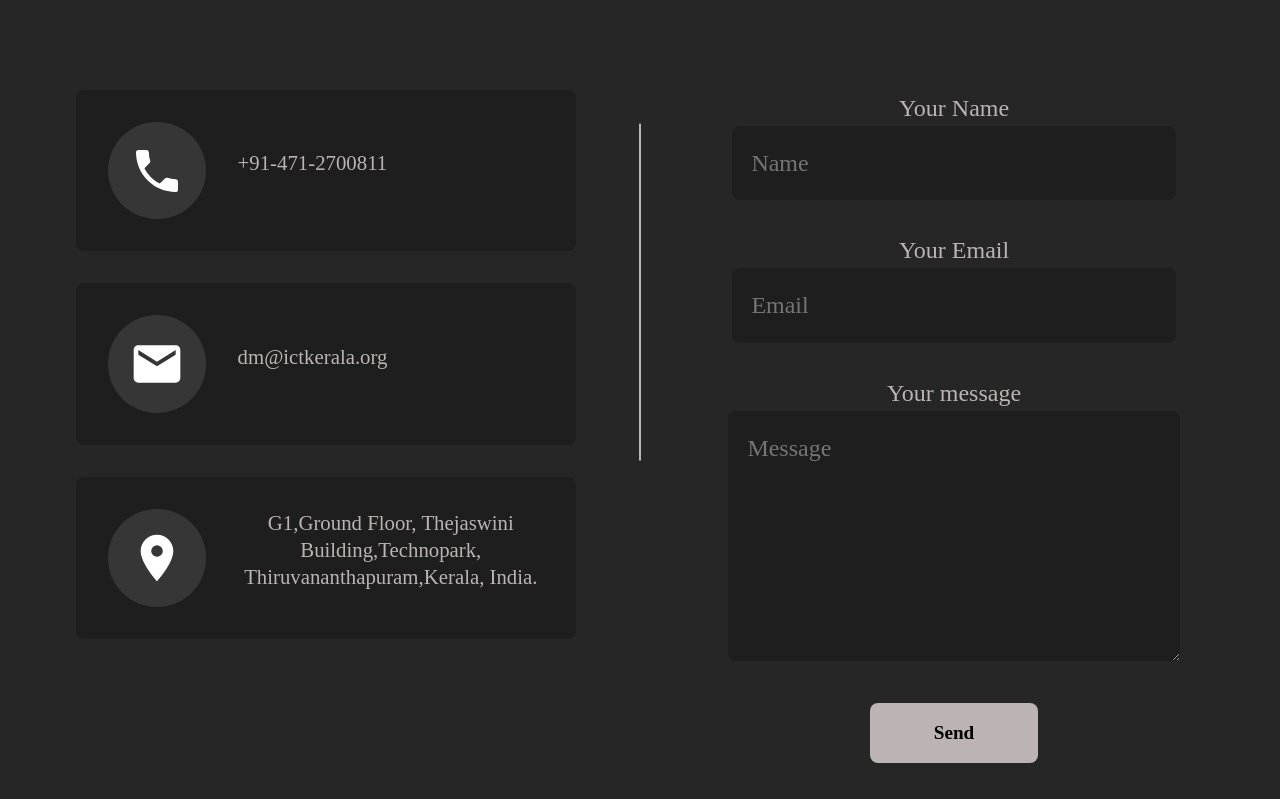
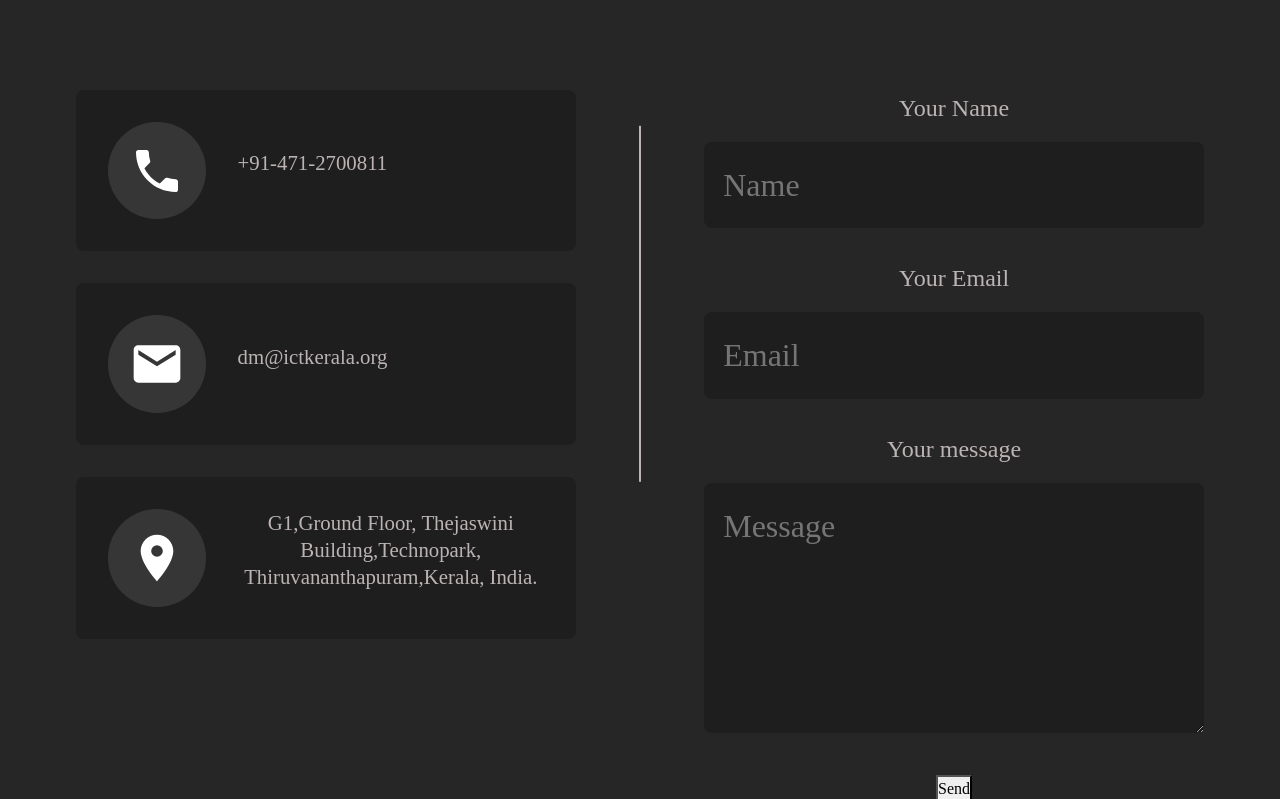
Before and after one commit to kantraman/ictak-website-mern, a React (Create React App) app in the folder frontend/: page / in a window 1280 px wide. Shown: the part 880-1679 px from the top of the page. Built offline with nearby package versions, Linux system fonts and the light colour scheme.

Commit message:
Added formgroup descendants

```diff
--- a/frontend/src/components/contact us/ContactForm.css
+++ b/frontend/src/components/contact us/ContactForm.css
@@ -2,11 +2,11 @@
     width: 100%;
     margin-bottom: 2rem;
     }
-    label {
+    .form-group label {
         font-size: 1.5rem;
     }
-    input,
-    textarea {
+    .form-group input,
+    .form-group textarea {
     width: 100%;
     font-size: 2rem;
     padding: 1.2rem;
@@ -17,11 +17,11 @@
     border-radius: 8px;
     margin-top: 1rem;
     }
-    textarea {
+    .form-group textarea {
     min-height: 250px;
     resize: vertical;
     }
-    button[type='submit'] {
+    .form-group button[type='submit'] {
     background-color: var(--gray-1);
     color: var(--black);
     font-size: 1.2rem;
```
